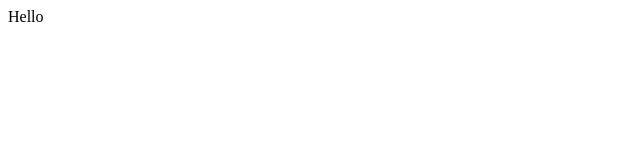
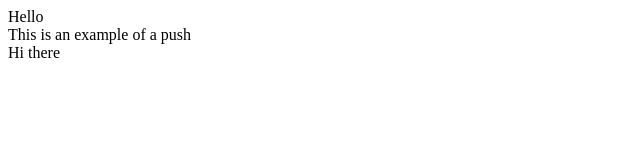
Before and after one commit to CosmicFabri/demo-repo, a plain HTML site: page index.html in a window 1280 px wide. Shown: the whole page, without its empty margins (0-640 px from the left). Drawn offline with Linux system fonts and the light colour scheme.

Commit message:
Modified the HTML doc

```diff
--- a/index.html
+++ b/index.html
@@ -1 +1,3 @@
 <div>Hello</div>
+<div>This is an example of a push</div>
+<div>Hi there</div>
```
